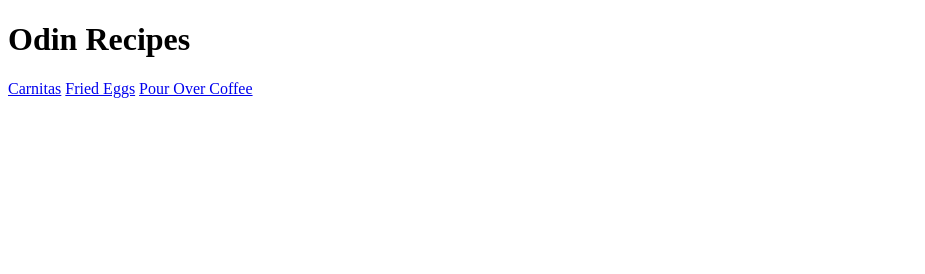
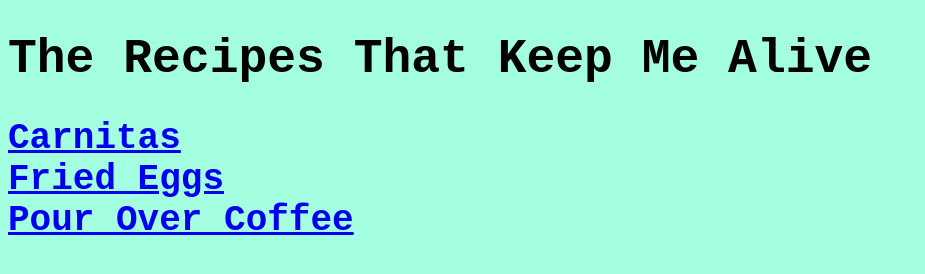
Before and after one commit to sracabanahashas/odin-recipes, a plain HTML site: page index.html in a window 1280 px wide. Shown: the whole page, without its empty margins (0-925 px from the left). Drawn offline with Linux system fonts and the light colour scheme.

Commit message:
Add style.css and style carnitas, coffee and fried eggs pages

```diff
--- a/index.html
+++ b/index.html
@@ -1,14 +1,15 @@
 <!DOCTYPE html>
 <html lang="en">
 <head>
+    <link rel="stylesheet" href="style.css">
     <meta charset="UTF-8">
     <meta name="viewport" content="width=device-width, initial-scale=1.0">
     <title>Document</title>
 </head>
 <body>
-    <h1>Odin Recipes</h1>
-    <a href="recipes/carnitas.html">Carnitas</a>
-    <a href="recipes/friedeggs.html">Fried Eggs</a>
-    <a href="recipes/coffee.html">Pour Over Coffee</a>
+    <h1 id="title">The Recipes That Keep Me Alive</h1>
+    <a class="recipe-name" href="recipes/carnitas.html">Carnitas</a><br>
+    <a class="recipe-name" href="recipes/friedeggs.html">Fried Eggs</a><br>
+    <a class="recipe-name" href="recipes/coffee.html">Pour Over Coffee</a>
 </body>
 </html>
--- /dev/null
+++ b/style.css
@@ -0,0 +1,20 @@
+h1,
+.recipe-name {
+  font-family: "Courier New", "Lucida Console", "Monaco", monospace;
+  font-weight: bold;
+  font-size: 36px;
+}
+
+#title {
+    font-size: 48px;
+}
+
+body {
+    font-family: "Courier New", "Lucida Console", "Monaco", monospace;
+    background-color: rgb(163, 255, 224);
+}
+
+.recipe-photo {
+    width: 500px;
+    height: auto;
+}
```
Also changed, not shown: recipes/carnitas.html (+2 -1 lines), recipes/coffee.html (+2 -1 lines), recipes/friedeggs.html (+2 -1 lines).
